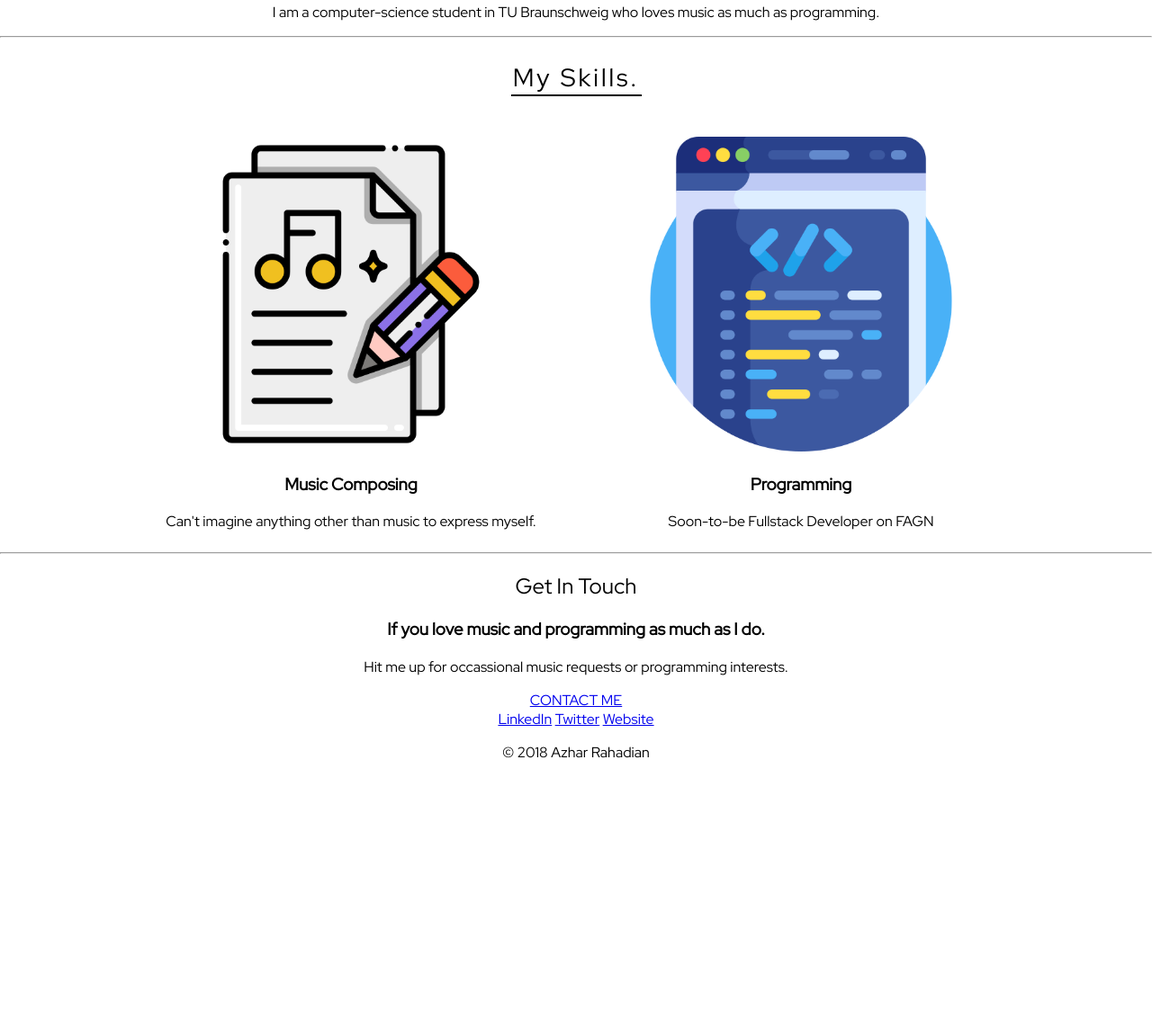
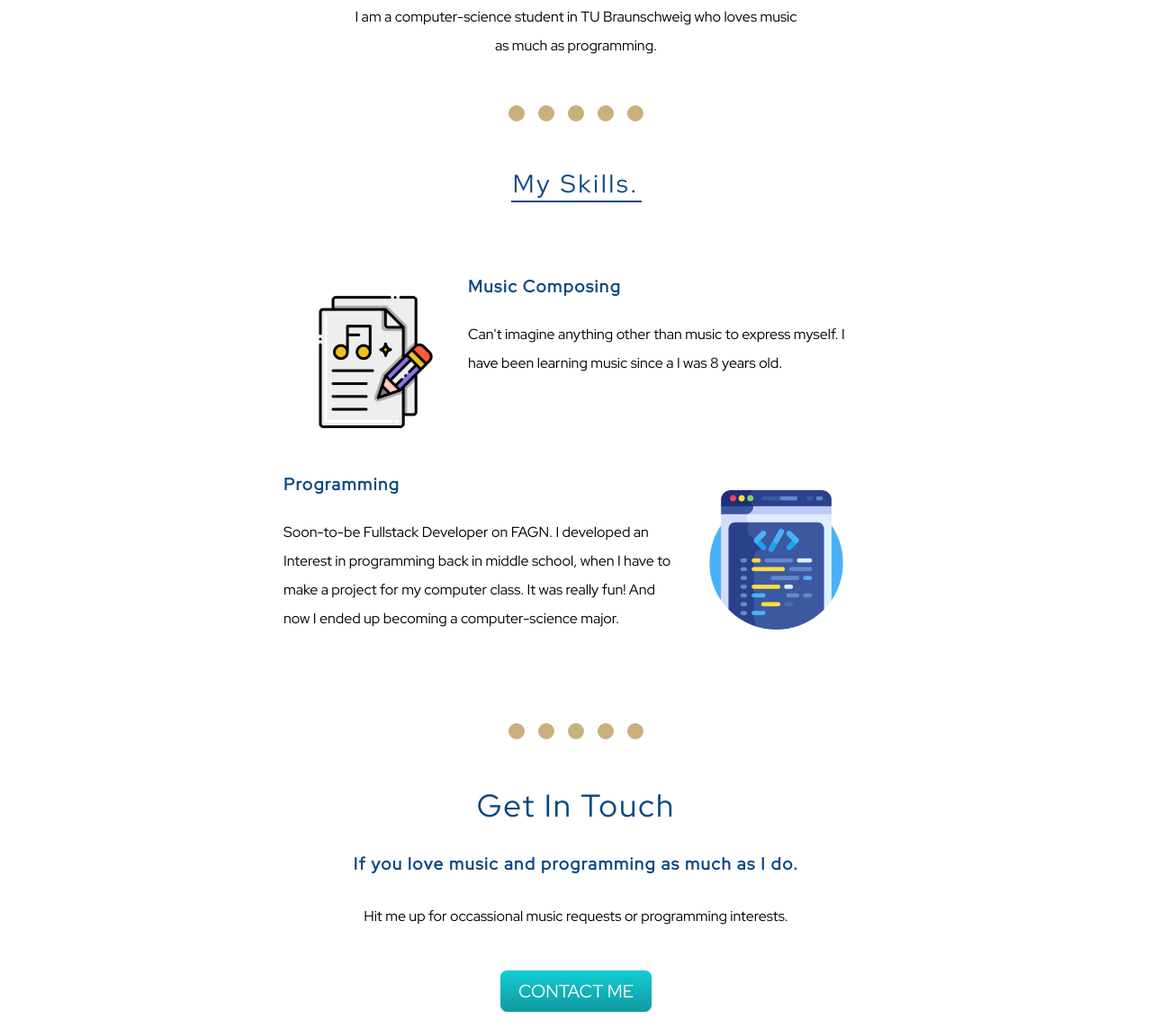
Before and after one commit to kunkoala/webdev-course, a plain HTML site: page index.html in a window 1280 px wide. Shown: the part 886-2029 px from the top of the page at 90% size. Before the commit the page ends 1749 px from the top, so only its background shows below. Drawn offline with Linux system fonts and the light colour scheme.

Commit message:
completed site

```diff
--- a/css/style.css
+++ b/css/style.css
@@ -5,7 +5,14 @@ body {
 }
 
 h2 {
+    color: rgb(8, 71, 131);
+    letter-spacing: 1px;
     font-weight: normal;
+}
+
+h3 {
+    color: rgb(8, 71, 131);
+    letter-spacing: 1.5px;
 }
 
 .top-container {
@@ -43,12 +50,12 @@ h2 {
     width: 165px;
     position: absolute;
     top: 165px;
-    right: 13%;
+    right: 9%;
 }
 .bottom-cloud {
     width: 165px;
     position: absolute;
-    left: 13%;
+    left: 9%;
     bottom: 240px;
 }
 .figure {
@@ -89,9 +96,17 @@ h2 {
 
 
 .middle-container {
-
+    position: relative;
 }
 
+.profile {
+    width: 500px;
+    margin: 0 auto;
+}
+
+.profile p {
+    line-height: 2;
+}
 
 .skills-heading {
     width: 145px;
@@ -102,19 +117,103 @@ h2 {
 }
 
 .skills {
-    display: grid;
-    grid-template-columns: 500px 500px;
-    grid-template-rows: auto auto;
-    justify-content: center;
+
+}
+
+.skill-row {
+    margin: 75px auto 100px auto;
+    width: 650px;
+    text-align: left;
+    line-height: 2;
+}
+
+.compose-img {
+    float: left;
+}
+
+.code-img {
+    float: right;
 }
 
 .skills-img {
-    width: 350px;
+    padding: 25px;
+    width: 155px;
 }
 
-.bottom-container {
+.button {
+    padding: 25px;
 }
 
+.btn {
+    position: relative;
+    background: #11cdd4;
+    background-image: -webkit-linear-gradient(top, #11cdd4, #11999e);
+    background-image: -moz-linear-gradient(top, #11cdd4, #11999e);
+    background-image: -ms-linear-gradient(top, #11cdd4, #11999e);
+    background-image: -o-linear-gradient(top, #11cdd4, #11999e);
+    background-image: linear-gradient(to bottom, #11cdd4, #11999e);
+    -webkit-border-radius: 8;
+    -moz-border-radius: 8;
+    border-radius: 8px;
+    font-family: 'Red Hat Display', sans-serif;
+    color: #ffffff;
+    font-size: 20px;
+    padding: 10px 20px 10px 20px;
+    text-decoration: none;
+}
+
+.btn:hover {
+    background: #30e3cb;
+    background-image: -webkit-linear-gradient(top, #30e3cb, #2bc4ad);
+    background-image: -moz-linear-gradient(top, #30e3cb, #2bc4ad);
+    background-image: -ms-linear-gradient(top, #30e3cb, #2bc4ad);
+    background-image: -o-linear-gradient(top, #30e3cb, #2bc4ad);
+    background-image: linear-gradient(to bottom, #30e3cb, #2bc4ad);
+    text-decoration: none;
+}
+
+.contact-me h2 {
+    font-size: 35px;
+    letter-spacing: 2px;
+}
+
+.contact-me p {
+    margin: 35px auto;
+}
+
+
+.bottom-container {
+    position: relative;
+    margin-top: 50px;
+    padding: 35px;
+    background-color:rgb(255, 241, 212)
+}
+
+.footer-link {
+    margin: 0 25px;
+    font-weight: 1000;
+    letter-spacing: 1.6px;
+    text-decoration: none;
+    color: rgb(155, 127, 70);
+}
+
+.copyright {
+    width: fit-content;
+    margin: 20px auto 5px auto;
+    color:black;
+    padding: 10px;
+    font-weight: bold;
+    color: gray;
+    letter-spacing: 1.5px;
+}
+
+.hr-main {
+    border: none;
+    border-bottom: 18px dotted;
+    width: 150px;
+    margin: 50px auto;
+    color: rgb(202, 176, 124);
+}
 
 .hr-short {
     width: 500px;
--- a/index.html
+++ b/index.html
@@ -35,28 +35,35 @@
           <h2>Hello.</h2>
           <p>I am a computer-science student in TU Braunschweig who loves music as much as programming.</p>
         </div>
-        <hr>
-
-        <h2 class="skills-heading">My Skills.</h2>
+        <hr class="hr-main">
 
         <div class="skills">
+          <h2 class="skills-heading">My Skills.</h2>
           <div class="skill-row">
-            <img class="skills-img" src="images/composing.png" alt="">
+            <img class="skills-img compose-img" src="images/composing.png" alt="">
             <h3>Music Composing</h3>
-            <p>Can't imagine anything other than music to express myself.</p>
+            <p>Can't imagine anything other than music to express myself.
+              I have been learning music since a I was 8 years old.
+            </p>
           </div>
           <div class="skill-row">
-            <img class="skills-img" src="images/programming.png" alt="">
+            <img class="skills-img code-img" src="images/programming.png" alt="">
             <h3>Programming</h3>
-            <p>Soon-to-be Fullstack Developer on FAGN</p>
+            <p class="code-paragraph">Soon-to-be Fullstack Developer on FAGN. I developed an Interest in programming back in middle school,
+              when I have to make a project for my computer class. It was really fun! And now I ended up becoming a computer-science
+              major.
+            </p>
           </div>
         </div>
-        <hr>
+        <hr class="hr-main">
         <div class="contact-me">
           <h2>Get In Touch</h2>
           <h3>If you love music and programming as much as I do.</h3>
           <p>Hit me up for occassional music requests or programming interests.</p>
-          <a class="btn" href="mailto:name@email.com">CONTACT ME</a>
+          <div class="button">
+            <a class="btn" href="mailto:name@email.com">CONTACT ME</a>
+          </div>
+
         </div>
       </div>
 
@@ -65,7 +72,7 @@
         <a class="footer-link" href="https://www.linkedin.com/">LinkedIn</a>
         <a class="footer-link" href="https://twitter.com/">Twitter</a>
         <a class="footer-link" href="https://www.appbrewery.co/">Website</a>
-        <p>© 2018 Azhar Rahadian</p>
+        <p class="copyright">© 2018 Azhar Rahadian</p>
       </div>
 
 
```
